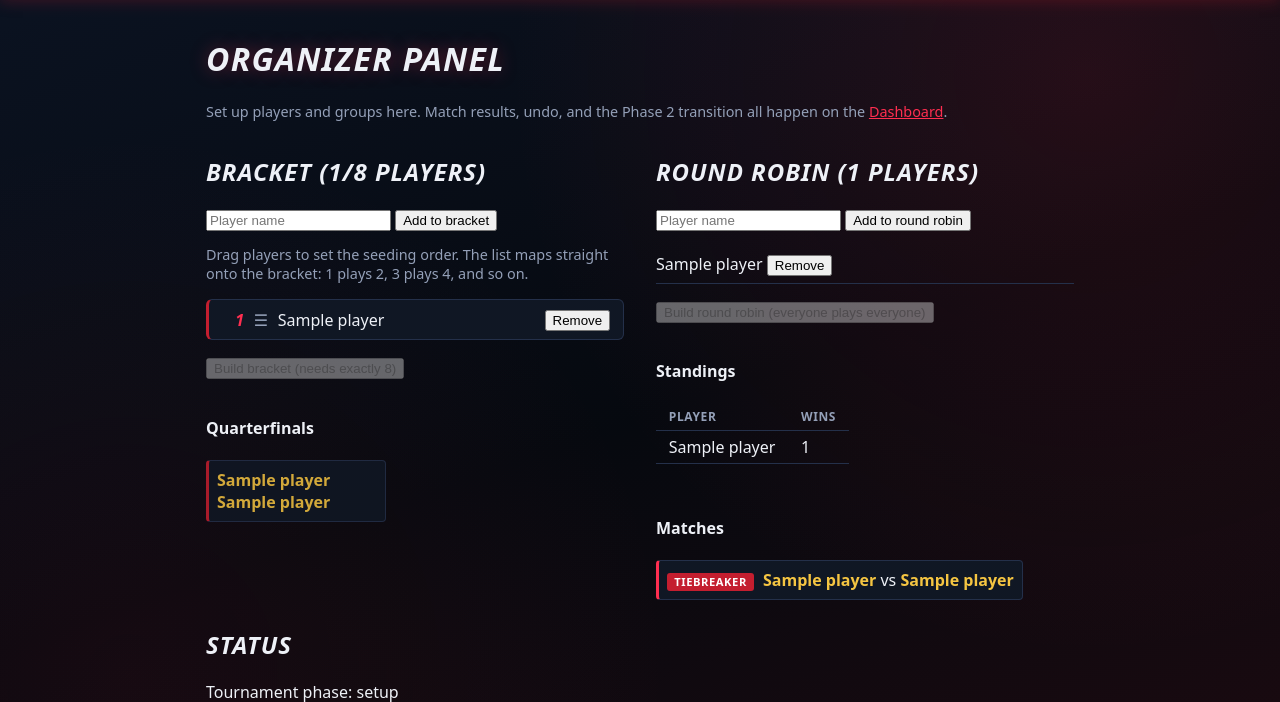
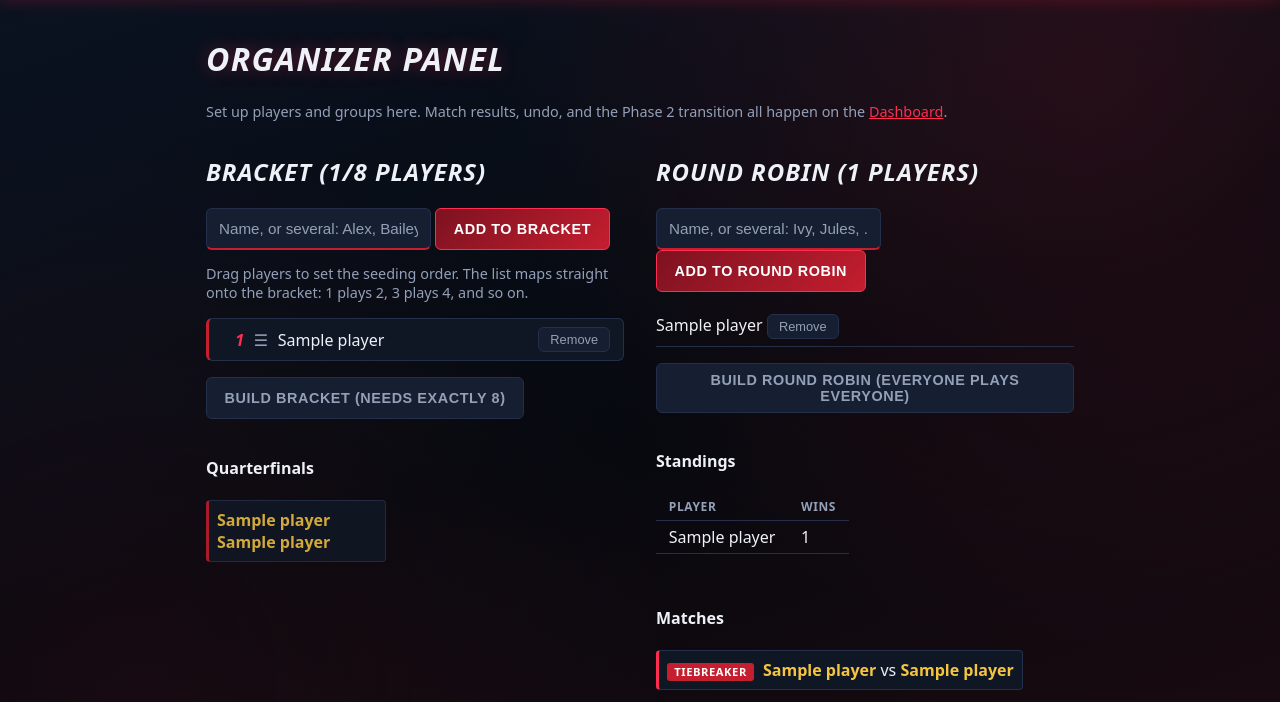
Before and after one commit to jzchan132/tournament_organizer, a Flask app: page /organizer/ in a window 1280 px wide. Shown: the part 45-747 px from the top of the page. Run offline with Flask 3, Linux system fonts and the light colour scheme; data comes from the database, SQL or seed files in the repository; tables that the repository leaves empty hold one stand-in row (values such as "Sample post"); parts of the project's set-up code (start-up, migrations or seed data) failed here and were passed over.

Commit message:
Theme organizer controls (ember solid) and speed up player entry
- Ember solid styling: crimson uppercase action buttons (add/build),
  dark steel inputs with red focus glow, quiet steel remove buttons
- Player entry accepts comma-separated lists ("Alex, Bailey, Casey")
  and refocuses the same input after each add for rapid entry

Co-Authored-By: Claude Fable 5 <noreply@anthropic.com>

```diff
--- a/app/routes/organizer.py
+++ b/app/routes/organizer.py
@@ -24,6 +24,7 @@ def index():
     state = db.execute("SELECT * FROM tournament_state WHERE id = 1").fetchone()
     return render_template(
         "organizer.html",
+        focus=request.args.get("focus"),
         bracket_players=[p for p in players if p["in_bracket"]],
         rr_players=[p for p in players if p["in_round_robin"]],
         state=state,
@@ -38,17 +39,23 @@ def index():
 
 @bp.route("/players/add", methods=["POST"])
 def add_player():
-    name = request.form.get("name", "").strip()
-    group_col = "in_round_robin" if request.form.get("group") == "round_robin" else "in_bracket"
-    if name:
+    group = request.form.get("group")
+    group_col = "in_round_robin" if group == "round_robin" else "in_bracket"
+    # Accepts a single name or a comma-separated list ("Alex, Bailey, Casey")
+    names = [n.strip() for n in request.form.get("name", "").split(",") if n.strip()]
+    if names:
         db = get_db()
-        cur = db.execute(
-            f"INSERT OR IGNORE INTO players (name, {group_col}) VALUES (?, 1)", (name,)
-        )
-        if cur.rowcount == 0:
-            flash(f"There's already a player named {name}.")
+        taken = []
+        for name in names:
+            cur = db.execute(
+                f"INSERT OR IGNORE INTO players (name, {group_col}) VALUES (?, 1)", (name,)
+            )
+            if cur.rowcount == 0:
+                taken.append(name)
         db.commit()
-    return redirect(url_for("organizer.index"))
+        if taken:
+            flash(f"Already taken: {', '.join(taken)}.")
+    return redirect(url_for("organizer.index", focus=group))
 
 
 @bp.route("/players/<int:player_id>/remove", methods=["POST"])
--- a/app/static/css/style.css
+++ b/app/static/css/style.css
@@ -552,6 +552,60 @@ main {
 .rr-match.tiebreaker {
     border-left-color: var(--red-hot);
 }
+input[type="text"], select {
+    min-height: 42px;
+    background: var(--surface-2);
+    border: 1px solid var(--border);
+    border-bottom: 2px solid var(--red);
+    color: var(--text);
+    padding: 0.4rem 0.75rem;
+    border-radius: 6px;
+    font-size: 0.95rem;
+}
+input[type="text"]::placeholder {
+    color: var(--muted);
+}
+input[type="text"]:focus, select:focus {
+    outline: none;
+    border-color: var(--red-hot);
+    border-bottom-color: var(--red-hot);
+    box-shadow: 0 0 10px rgba(255, 46, 80, 0.3);
+}
+.btn-ember {
+    min-height: 42px;
+    padding: 0.5rem 1.1rem;
+    border-radius: 6px;
+    border: 1px solid var(--red-hot);
+    background: linear-gradient(135deg, var(--red-deep), var(--red));
+    color: #fff;
+    font-size: 0.9rem;
+    font-weight: 700;
+    text-transform: uppercase;
+    letter-spacing: 0.04em;
+    cursor: pointer;
+}
+.btn-ember:hover:not(:disabled) {
+    background: linear-gradient(135deg, var(--red), var(--red-hot));
+}
+.btn-ember:disabled {
+    background: var(--surface-2);
+    border-color: var(--border);
+    color: var(--muted);
+    cursor: not-allowed;
+}
+.btn-quiet {
+    padding: 0.25rem 0.7rem;
+    border-radius: 6px;
+    border: 1px solid var(--border);
+    background: var(--surface-2);
+    color: var(--muted);
+    font-size: 0.8rem;
+    cursor: pointer;
+}
+.btn-quiet:hover {
+    border-color: var(--red);
+    color: var(--text);
+}
 
 @media (max-width: 600px) {
     main {
--- a/app/templates/organizer.html
+++ b/app/templates/organizer.html
@@ -17,8 +17,9 @@
     <h2>Bracket ({{ bracket_players|length }}/8 players)</h2>
     <form method="post" action="{{ url_for('organizer.add_player') }}">
         <input type="hidden" name="group" value="bracket">
-        <input type="text" name="name" placeholder="Player name" required>
-        <button type="submit">Add to bracket</button>
+        <input type="text" name="name" placeholder="Name, or several: Alex, Bailey, ..." required
+               {% if focus == 'bracket' %}autofocus{% endif %}>
+        <button type="submit" class="btn-ember">Add to bracket</button>
     </form>
 
     <p class="hint">Drag players to set the seeding order. The list maps straight onto the bracket: 1 plays 2, 3 plays 4, and so on.</p>
@@ -29,7 +30,7 @@
             <span class="drag-handle">&#x2630;</span>
             {{ p['name'] }}
             <form method="post" action="{{ url_for('organizer.remove_player', player_id=p['id']) }}">
-                <button type="submit">Remove</button>
+                <button type="submit" class="btn-quiet">Remove</button>
             </form>
         </li>
         {% else %}
@@ -38,7 +39,7 @@
     </ul>
 
     <form method="post" action="{{ url_for('organizer.seed_bracket') }}" id="seed-form">
-        <button type="submit" {% if bracket_players|length != 8 %}disabled{% endif %}>
+        <button type="submit" class="btn-ember" {% if bracket_players|length != 8 %}disabled{% endif %}>
             Build bracket{% if bracket_players|length != 8 %} (needs exactly 8){% endif %}
         </button>
     </form>
@@ -49,8 +50,9 @@
     <h2>Round Robin ({{ rr_players|length }} players)</h2>
     <form method="post" action="{{ url_for('organizer.add_player') }}">
         <input type="hidden" name="group" value="round_robin">
-        <input type="text" name="name" placeholder="Player name" required>
-        <button type="submit">Add to round robin</button>
+        <input type="text" name="name" placeholder="Name, or several: Ivy, Jules, ..." required
+               {% if focus == 'round_robin' %}autofocus{% endif %}>
+        <button type="submit" class="btn-ember">Add to round robin</button>
     </form>
 
     <ul class="player-list">
@@ -58,7 +60,7 @@
         <li>
             {{ p['name'] }}
             <form method="post" action="{{ url_for('organizer.remove_player', player_id=p['id']) }}" style="display:inline">
-                <button type="submit">Remove</button>
+                <button type="submit" class="btn-quiet">Remove</button>
             </form>
         </li>
         {% else %}
@@ -67,7 +69,7 @@
     </ul>
 
     <form method="post" action="{{ url_for('organizer.build_round_robin') }}">
-        <button type="submit" {% if rr_players|length < 2 %}disabled{% endif %}>Build round robin (everyone plays everyone)</button>
+        <button type="submit" class="btn-ember" {% if rr_players|length < 2 %}disabled{% endif %}>Build round robin (everyone plays everyone)</button>
     </form>
     {% include "partials/round_robin.html" with context %}
 </section>
```
Also changed, not shown: tests/test_player_removal.py (+25 -0 lines).
